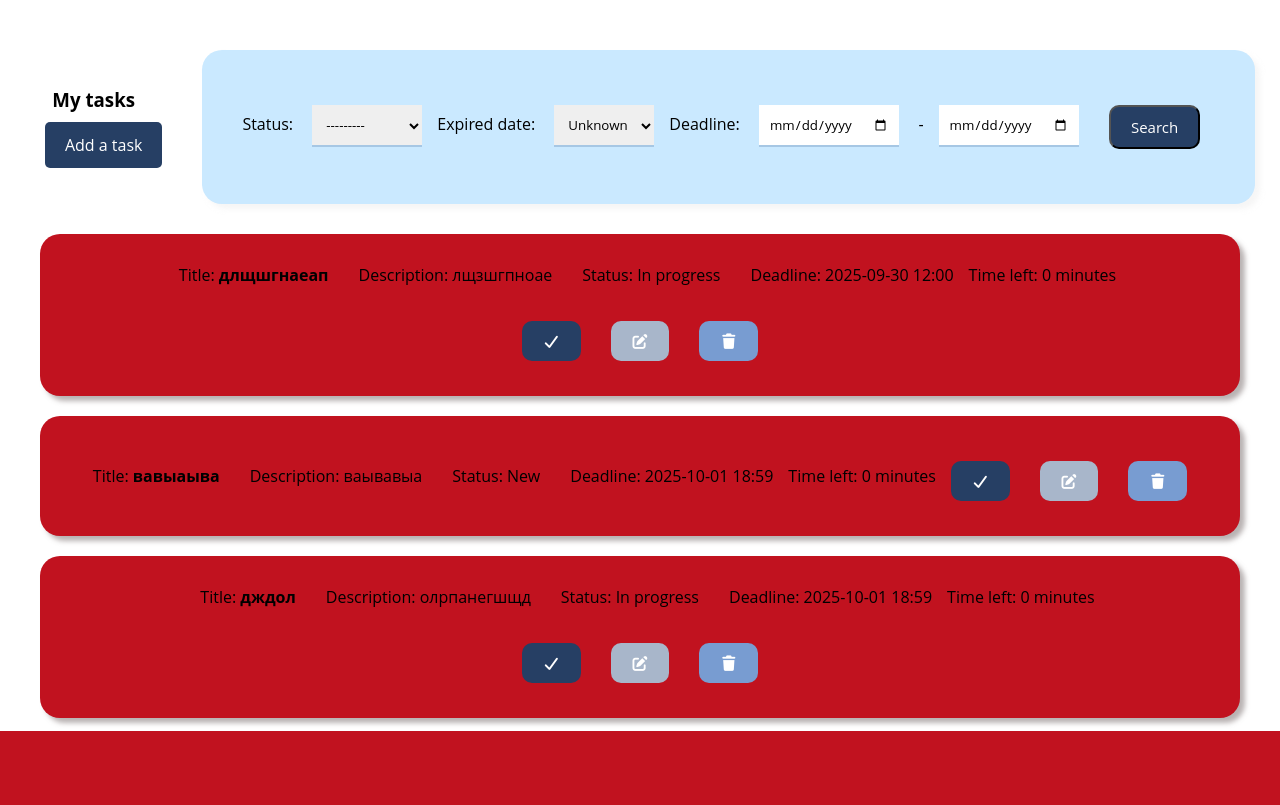
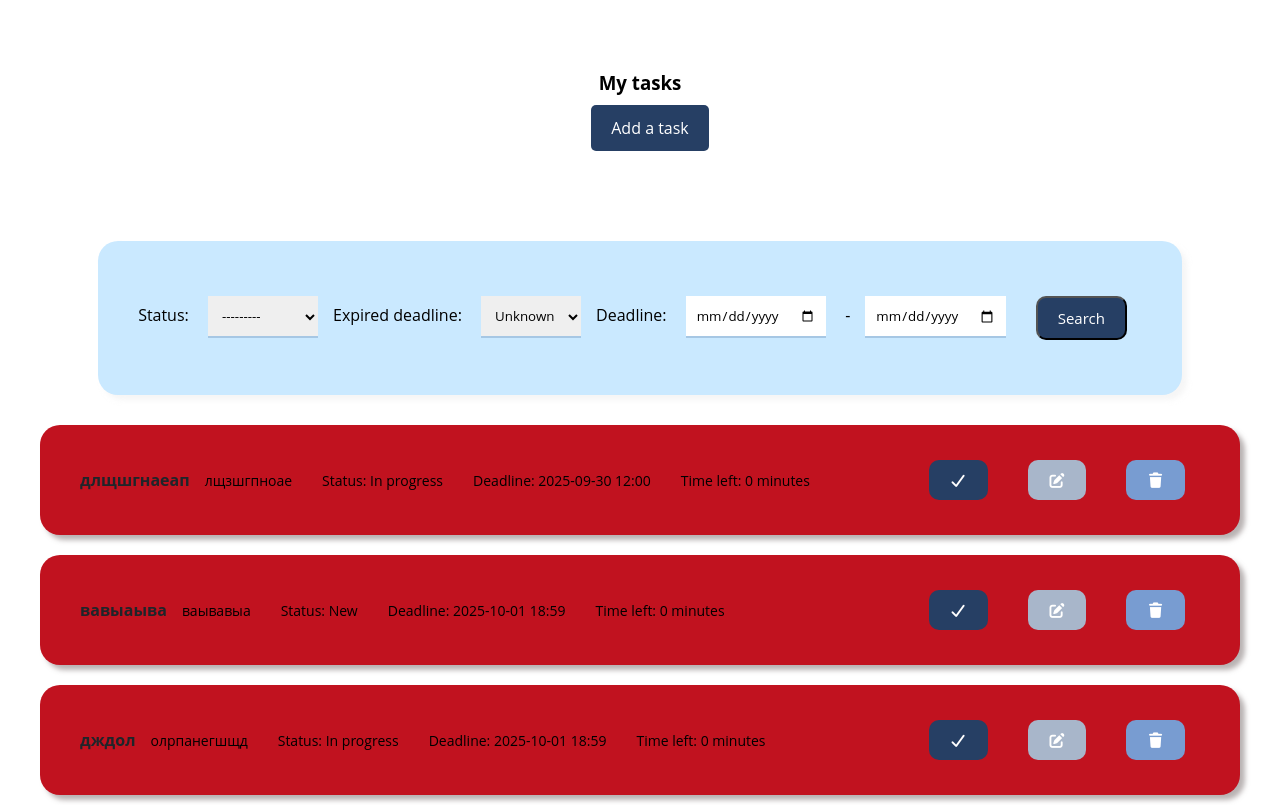
Before and after one commit to nazisjs/todolist, a Django app: page / in a window 1280 px wide. Shown: the part 69-874 px from the top of the page. Before the commit the page ends 800 px from the top, so only its background shows below. Run offline with Django 5.2, Linux system fonts and the light colour scheme; a user stored in the database is signed in; data comes from the database, SQL or seed files in the repository; both versions use the stored data as it was after the commit; some libraries are stand-ins or nearby versions.

Commit message:
Logics fixed

```diff
--- a/myproject/todo/filters.py
+++ b/myproject/todo/filters.py
@@ -4,7 +4,7 @@
 
 class TaskFilter(django_filters.FilterSet):
     status=django_filters.ChoiceFilter(choices=Task.CHOICE_STATUS)
-    expired_date=django_filters.BooleanFilter(method="filter_expired",label="Expired date")
+    expired_date=django_filters.BooleanFilter(method="filter_expired",label="Expired deadline")
     deadline_time=django_filters.DateFromToRangeFilter(field_name="deadline",label="Deadline",widget=django_filters.widgets.RangeWidget(
         attrs={"type":"date"}
     ),
--- a/myproject/todo/static/css/home.css
+++ b/myproject/todo/static/css/home.css
@@ -64,12 +64,21 @@
     .text {
         color: #000000;
         padding: 10px 15px;
+        font-size: 14px;
+        text-align: left;
+        align-items: center;
+    }
+
+    h4.text1 {
+        color: #1f252a;
+        align-items: center;
+        list-style-type: circle;
     }
 
     .box {
         display: flex;
-        justify-content: center;
-        padding: 20px 20px;
+        justify-content: space-between;
+        padding: 20px 40px;
         width: 100%;
         height: auto;
         max-width: 1200px;
@@ -95,8 +104,8 @@
 
     .btns {
         display: flex;
-        justify-content: center;
-        margin-top: 10px;
+        gap: 10px;
+        flex-shrink: 0;
     }
 
     .filtering {
@@ -204,6 +213,12 @@
         margin: 15px;
     }
 
+    .all_requirements {
+        display: flex;
+        align-items: center;
+    }
+
+
     .filter_and_tasks {
         display: flex;
         justify-content: center;
--- a/myproject/todo/templates/todo_folder/home.html
+++ b/myproject/todo/templates/todo_folder/home.html
@@ -46,16 +46,17 @@
         {% if task.status == 'done' %}done
         {% elif task.deadline_status == 'soon'%}soon
         {% elif task.deadline_status == 'overdue'%}overdue{% endif %}">
-
-            <p class="text"> Title:<strong> {{task.title}}</strong></p>
-            <p class="text"> Description: {{task.description}}</p>
+        <div class="all_requirements">
+            <h4 class="text1"><strong> {{task.title}}</strong></h4>
+            <p class="text">{{task.description}}</p>
             <p class="text"> Status:  {{ task.get_status_display }}</p>
             <p class="text"> Deadline: {{ task.deadline|date:"Y-m-d H:i"}}<br></p>
-            <p>Time left: {{ task.deadline|timeuntil }}</p>
+            <p class="text">Time left: {{ task.deadline|timeuntil }}</p>
             <form action="{% url 'task_change_status' task.pk %}" method="POST">
                 {% csrf_token %}
                 <option value="{{ key }}" {% if task.status == key %}selected="selected" {% endif %}>{{ label }}</option>
             </form>
+        </div>
             <div class="btns">
             <a class="done_btn" href="{% url 'task_mark_done' task.pk %}"><i class="fa-solid fa-check" ></i></a>
             <a class="update_btn" href="{% url 'task_update' task.pk %}"><i class="fa-solid fa-pen-to-square"></i></a>
--- a/myproject/todo/views.py
+++ b/myproject/todo/views.py
@@ -13,36 +13,6 @@
 from django.core.mail import send_mail
 from django.conf import settings
 from apscheduler.schedulers.background import BackgroundScheduler
-
-
-def send_task_reminder(task):
-    if task.user_owner.email:
-        send_mail(
-            "Reminder from Task Tracker!",
-            f"Hi {task.user_owner.username}! "
-            f"1 hour left until your deadline: {task.title}. You better hurry up!",
-            settings.EMAIL_HOST_USER,
-            [task.user_owner.email],
-            fail_silently=False
-        )
-        task.is_notified=True
-        task.save()
-
-def reminder_deadline():
-    now=timezone.now()
-    one_hour_later=now+timedelta(hours=1)
-    tasks=Task.objects.filter(
-        deadline__range=(one_hour_later,one_hour_later+timedelta(minutes=1)),
-        is_notified=False
-    )
-
-    for task in tasks:
-        send_task_reminder(task)
-
-def start_scheduler():
-    scheduler=BackgroundScheduler()
-    scheduler.add_job(reminder_deadline,'interval',minutes=1)
-    scheduler.start()
 
 def registerPage(request):
     if request.user.is_authenticated:
@@ -141,3 +111,33 @@
         task.status=status
         task.save()
     return redirect("home")
+
+
+def send_task_reminder(task):
+    if task.user_owner.email:
+        send_mail(
+            "Reminder from Task Tracker!",
+            f"Hi {task.user_owner.username}! "
+            f"1 hour left until your deadline: {task.title}. You better hurry up!",
+            settings.EMAIL_HOST_USER,
+            [task.user_owner.email],
+            fail_silently=False
+        )
+        task.is_notified=True
+        task.save()
+
+def reminder_deadline():
+    now=timezone.now()
+    one_hour_later=now+timedelta(hours=1)
+    tasks=Task.objects.filter(
+        deadline__range=(one_hour_later,one_hour_later+timedelta(minutes=1)),
+        is_notified=False
+    )
+
+    for task in tasks:
+        send_task_reminder(task)
+
+def start_scheduler():
+    scheduler=BackgroundScheduler()
+    scheduler.add_job(reminder_deadline,'interval',minutes=1)
+    scheduler.start()
```
Also changed, not shown: myproject/db.sqlite3.
